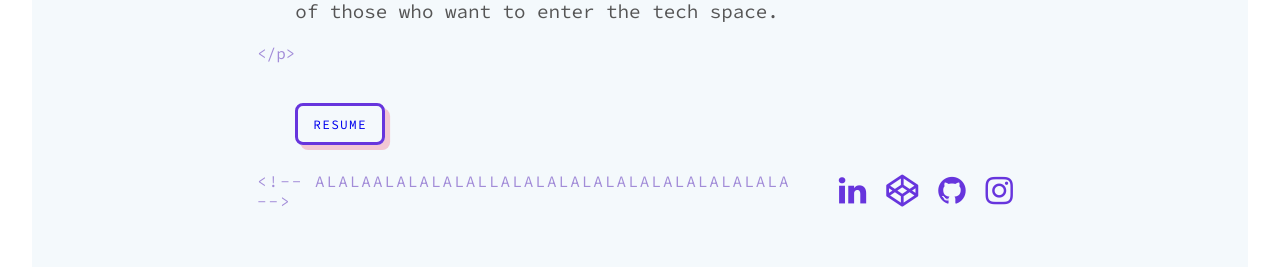
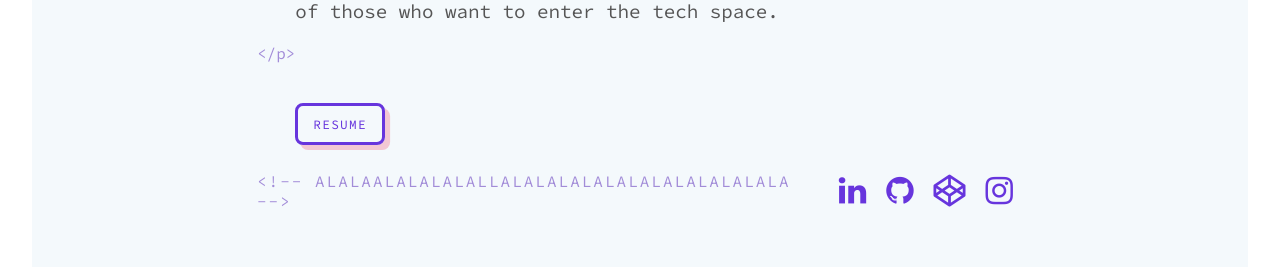
Before and after one commit to imdoug/portfolio, a React (Create React App) app: page / in a window 1280 px wide. Shown: the part 1267-1534 px from the top of the page. Built offline with nearby package versions, Linux system fonts and the light colour scheme.

Commit message:
more styling added, smothed the scrool

```diff
--- a/public/style.css
+++ b/public/style.css
@@ -1,6 +1,9 @@
 
 @import url('https://fonts.googleapis.com/css2?family=Bitter&display=swap');
 @import url('https://fonts.googleapis.com/css2?family=Source+Code+Pro&display=swap');
+html{
+    scroll-behavior: smooth;
+}
 .portfolio-box{
     margin: 0 auto;
     margin-top: 2.5%;
@@ -15,6 +18,9 @@ span{
 }
 p{
     margin: 0;
+}
+i{
+    cursor: pointer;
 }
 /* DAY/NIGHT MODE BUTTON */
 .btn-box{
@@ -115,14 +121,16 @@ nav > p > a{
     background-color: #6735dd;
     background-position:left bottom;
     transition-duration: 2s;
+    /* scroll-behavior: smooth; */
 }
 nav > p > a:hover{
     direction: ltr;
     background-position: left;
     cursor: pointer;
 }
-.resume a{
+.btn a{
     text-decoration: none;
+    color: #6735dd
 }
 .div{
     display: flex;
@@ -374,6 +382,10 @@ nav > p > a:hover{
     font-size:1vw;
     box-shadow: 0.2vw 0.2vw 0 #90def4;
 }
+.project-btn > a{
+    text-decoration: none;
+    color: #ed622d;
+}
 /* FOOTER SECTION */
 
 .footer-section{
--- a/src/components/About.js
+++ b/src/components/About.js
@@ -3,7 +3,7 @@ import React from "react";
 const About = ()=>{
     return(
         <>
-        <div className="about-section">
+        <div className="about-section" id="ABOUT">
                 <div className="about">
                     <p className="code-text">{"<"}h2{">"}</p>
                     <h2><span>About me</span></h2>
@@ -24,13 +24,13 @@ const About = ()=>{
                         </p>
                         <p className="code-text">{"<"}/p{">"}</p>
                     </div>
-                    <button className="resume btn"><a href="https://docs.google.com/document/d/11pId6c1UgXNilWA3_5HWdcz08NkS5MeDXjIH5kALR7Y/edit?usp=sharing" target="blank">RESUME</a></button>
+                    <button className="resume btn"><a href="/DouglasMoreira.pdf">RESUME</a></button>
                     <div className="icons">
                         <p className="code-text">{"<"}!-- ALALAALALALALALLALALALALALALALALALALALALA --{">"}</p>
-                        <i class="fa fa-linkedin"></i>
-                        <i class="fa fa-codepen"></i>
-                        <i class="fa fa-github"></i>
-                        <i class="fa fa-instagram"></i>
+                        <a href="https://www.linkedin.com/in/imdoug/"  target="_blank"><i class="fa fa-linkedin"></i></a>
+                        <a href="https://github.com/imdoug"  target="_blank"><i class="fa fa-github"></i></a>
+                        <a  href="https://codepen.io/imdoug/"  target="_blank"><i class="fa fa-codepen"></i></a>
+                        <a href="https://www.instagram.com/i.mdoug/"  target="_blank"><i class="fa fa-instagram"></i></a>
                     </div>
                 </div>
 
--- a/src/components/Intro.js
+++ b/src/components/Intro.js
@@ -16,8 +16,8 @@ const Intro = () =>{
         </div>
         <div className="nav-text">
             <p className="code-text">{"<"}div id="creative-nav"{">"}</p>
-            <nav className="upper"><p>Hello, here you can get to know more <a>ABOUT ME</a>,I can show you my <a>SKILLS</a></p></nav>
-            <nav className="lower"><p> you can also check some of my <a>PROJECTS</a> and download my <a>RESUME</a></p></nav>
+            <nav className="upper"><p>Hello, here you can get to know more <a href="#ABOUT">ABOUT ME</a>,I can show you my <a href="#SKILLS">SKILLS</a></p></nav>
+            <nav className="lower"><p> you can also check some of my <a href="#PROJECTS">PROJECTS</a> and download my <a href="">RESUME</a></p></nav>
             <p className="code-text">{"<"}/div{">"}</p>
             <p className="code-text">{"<"}!-- words in uppercase are clickable --{">"} </p>
         </div>
--- a/src/components/Projects.js
+++ b/src/components/Projects.js
@@ -3,7 +3,7 @@ import React from 'react';
 const Projects = () =>{
     return(
         <>
-        <div className="projects">
+        <div className="projects" id="PROJECTS">
             <div className="projects-head">
                 <p className="code-text">{"<"}h2{">"}</p>
                 <h2>Projects</h2>
@@ -23,7 +23,7 @@ const Projects = () =>{
                             I used JavaScript and jQuery to manipulate the
                             DOM and CSS to give an immersive experience to
                             the user.</p>
-                            <button className="project-btn"><a>SEE NOW</a></button>
+                            <button className="project-btn"><a href="https://pokemon-world-imdoug.netlify.app/" target="_blank">SEE NOW</a></button>
                 </div>
                 <div className="project-box">
                     <h3>Amores Restaurant</h3>
@@ -36,7 +36,7 @@ const Projects = () =>{
                         and MVC methodologies. I also utilized plain CSS
                             to style the application and used EJS to language
                             to build the functionality and logic of the project.</p>
-                            <button className="project-btn"><a>SEE NOW</a></button>
+                            <button className="project-btn"><a href="https://hproject2.herokuapp.com/restaurant" target="_blank">SEE NOW</a></button>
                 </div>
                 <div className="project-box">
                     <h3>DevMuscle</h3>
@@ -51,7 +51,7 @@ const Projects = () =>{
                             developer branches, submitting pull requests
                             and merging code.
                             </p>
-                            <button className="project-btn"><a>SEE NOW</a></button>
+                            <button className="project-btn"><a href="https://devmuscle.herokuapp.com/" target="_blank">SEE NOW</a></button>
                 </div>
             </div>
             <p className="code-text">{"<"}/div{">"}</p>
--- a/src/components/Skills.js
+++ b/src/components/Skills.js
@@ -3,7 +3,7 @@ import React from 'react'
 const Skills = () =>{
     return (
         <>
-        <div className="skills-container">
+        <div className="skills-container" id="SKILLS">
             <div className="skills-head">
                 <p className="code-text">{"<"}/h2{">"}</p>
                 <h2 className="section-title">My Skills</h2>
```
Also changed, not shown: 1 other file (tests, documents, lock files or other folders).
